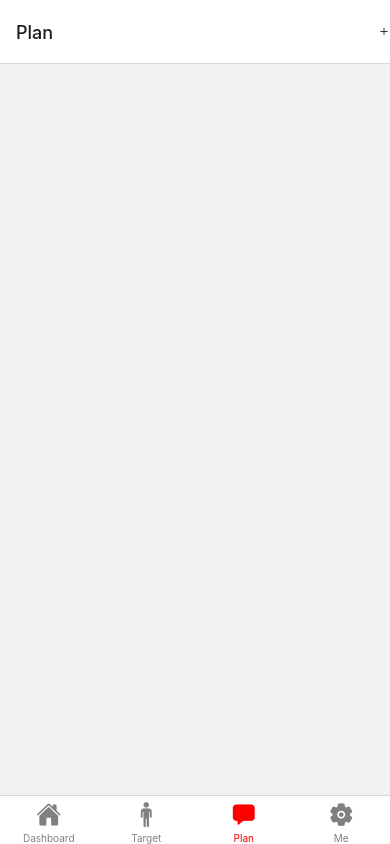
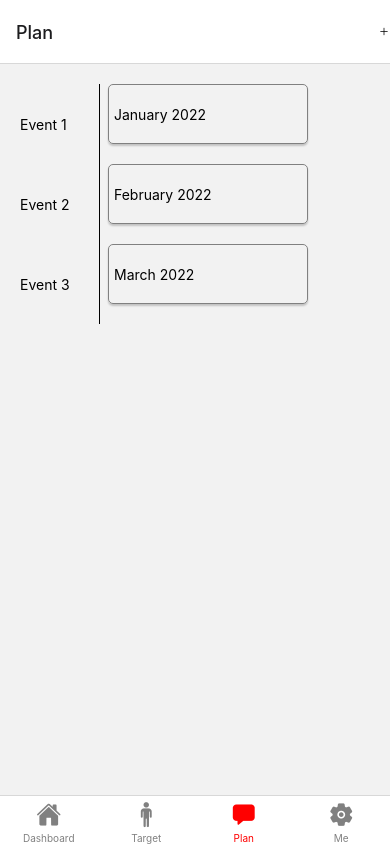
Before and after one commit to sunyuboalisa/SmallOKR, a React Native app in the folder SmallOKR_App/: screen /Plan in a window 390 px wide. Built offline with nearby package versions, Linux system fonts and the light colour scheme; no server answers.

Commit message:
提交基本组件

```diff
--- a/SmallOKR_App/src/components/Card.tsx
+++ b/SmallOKR_App/src/components/Card.tsx
@@ -0,0 +1,43 @@
+import {StyleSheet, Text, View} from 'react-native';
+import React from 'react';
+interface CardProps {
+  title: string;
+  description: string;
+}
+const Card = ({title, description}: CardProps) => {
+  return (
+    <View style={styles.container}>
+      <View style={styles.circle} />
+      <View style={{justifyContent: 'center', margin: 5}}>
+        <Text style={styles.titleFont}>{title}</Text>
+        <Text style={styles.descriptionFont}>{description}</Text>
+      </View>
+    </View>
+  );
+};
+
+export {Card};
+
+const styles = StyleSheet.create({
+  container: {
+    flexDirection: 'row',
+    borderWidth: 1,
+    borderRadius: 8,
+    padding: 10,
+    margin: 10,
+  },
+  /* StyleSheet */
+  circle: {
+    borderWidth: 1,
+    width: 80,
+    height: 80,
+    borderRadius: 1000, // High value
+  },
+  titleFont: {
+    fontSize: 22,
+    marginBottom: 5,
+  },
+  descriptionFont: {
+    fontSize: 16,
+  },
+});
--- a/SmallOKR_App/src/components/Plan.tsx
+++ b/SmallOKR_App/src/components/Plan.tsx
@@ -1,37 +1,29 @@
-'use strict'
 import {View, Text, Modal} from 'react-native';
 import React, {useContext, useState} from 'react';
-import {Dimensions, StyleSheet} from 'react-native';
+import {StyleSheet} from 'react-native';
 import {NavigationProp, useNavigation} from '@react-navigation/native';
 import Ionicons from 'react-native-vector-icons/Ionicons';
 import {PlanContext} from '../state/PlanContext';
+import {TimeLine} from './TimeLine';
 
 const items = [
   {
-    title: "January 2022",
-    cardTitle: "Event 1",
-    cardSubtitle: "Event 1 Subtitle",
-    cardDetailedText: "This is the first event on the timeline.",
+    title: 'January 2022',
+    dateTime: 'Event 1',
   },
   {
-    title: "February 2022",
-    cardTitle: "Event 2",
-    cardSubtitle: "Event 2 Subtitle",
-    cardDetailedText: "This is the second event on the timeline.",
+    title: 'February 2022',
+    dateTime: 'Event 2',
   },
   {
-    title: "March 2022",
-    cardTitle: "Event 3",
-    cardSubtitle: "Event 3 Subtitle",
-    cardDetailedText: "This is the third event on the timeline.",
-  }
+    title: 'March 2022',
+    dateTime: 'Event 3',
+  },
 ];
 
-
-const screenWidth = Dimensions.get('window').width - 50;
-
 const PlanHeaderRight = () => {
-  const navigation = useNavigation<NavigationProp<MyReactNavigation.ParamList>>();
+  const navigation =
+    useNavigation<NavigationProp<MyReactNavigation.ParamList>>();
 
   const onAddBtnPress = () => {
     navigation.navigate('AddPlan');
@@ -43,9 +35,8 @@ const Plan = () => {
   const [isVisible, setVisible] = useState(false);
   const planContext = useContext(PlanContext);
   return (
-    <View>
-
-
+    <View style={styles.container}>
+      <TimeLine data={items}/>
       <Modal animationType="slide" visible={isVisible} transparent={false}>
         <Text style={styles.closeText} onPress={() => setVisible(!isVisible)}>
           Close
@@ -59,34 +50,12 @@ const styles = StyleSheet.create({
   container: {
     flex: 1,
     padding: 20,
-		paddingTop:65,
-    backgroundColor:'white'
-  },
-  list: {
-    flex: 1,
-    marginTop:20,
   },
   closeText: {
     fontSize: 24,
     color: '#00479e',
     textAlign: 'center',
   },
-  renderItemText: {
-    padding: 5,
-    fontSize: 22,
-    textAlign: 'left',
-    borderColor: 'gray',
-    borderWidth: 1,
-    marginHorizontal:8,
-    marginBottom: 10,
-    backgroundColor: '#fff',
-    borderRadius: 5,
-    elevation: 3,
-    shadowColor: '#000',
-    shadowOffset: { width: 0, height: 2 },
-    shadowOpacity: 0.2,
-    shadowRadius: 2,
-  },
 });
 
 export {PlanHeaderRight, Plan};
--- a/SmallOKR_App/src/components/Target.tsx
+++ b/SmallOKR_App/src/components/Target.tsx
@@ -1,28 +1,20 @@
-import {
-  Image,
-  Pressable,
-  SafeAreaView,
-  StyleSheet,
-  Text,
-  View,
-} from 'react-native';
-import React, {useContext, useState} from 'react';
+import {SafeAreaView, StyleSheet} from 'react-native';
+import React, {useContext} from 'react';
 import {FlatList} from 'react-native';
 import Ionicons from 'react-native-vector-icons/Ionicons';
 import {NavigationProp, useNavigation} from '@react-navigation/native';
 import {TargetContext} from '../state/TargetContext';
+import {Card} from './Card';
 
 const TargetHeaderRight = () => {
-  const navigation = useNavigation<NavigationProp<MyReactNavigation.ParamList>>();
+  const navigation =
+    useNavigation<NavigationProp<MyReactNavigation.ParamList>>();
 
   const onAddBtnPress = () => {
     navigation.navigate('AddTarget');
   };
-  return (
-    <Ionicons name="add" style={styles.addBtn} onPress={onAddBtnPress} />
-  );
+  return <Ionicons name="add" style={styles.addBtn} onPress={onAddBtnPress} />;
 };
-
 
 const Target = function () {
   const targetContext = useContext(TargetContext);
@@ -30,8 +22,8 @@ const Target = function () {
     <SafeAreaView style={styles.container}>
       <FlatList
         keyExtractor={(item, index) => item.name + index}
-        renderItem={({item,index}) => {
-          return (<Text/>)
+        renderItem={({item}) => {
+          return <Card description={item.description} title={item.name} />;
         }}
         data={targetContext}
       />
@@ -47,13 +39,13 @@ const styles = StyleSheet.create({
   header: {
     fontSize: 32,
     backgroundColor: 'gold',
-    margin:1
+    margin: 1,
   },
   item: {
     backgroundColor: '#4682B4',
     padding: 15,
     marginVertical: 8,
-    borderRadius:8
+    borderRadius: 8,
   },
   title: {
     fontSize: 24,
--- /dev/null
+++ b/SmallOKR_App/src/components/TimeLine.tsx
@@ -0,0 +1,78 @@
+import {FlatList, StyleSheet, Text, View} from 'react-native';
+import React from 'react';
+
+type DataType = {
+  dateTime: string;
+  title: string;
+};
+
+interface TimeLineProps {
+  data: DataType[];
+}
+
+const Item = ({dateTime, title}: DataType) => {
+  return (
+    <View style={styles.rowContainer}>
+      <View style={styles.timeContainer}>
+        <Text>{dateTime}</Text>
+      </View>
+      <View style={styles.titleContainer}>
+        <Text>{title}</Text>
+      </View>
+    </View>
+  );
+};
+
+const TimeLine = ({data}: TimeLineProps) => {
+  return (
+    <View style={styles.container}>
+      <FlatList
+        data={data}
+        keyExtractor={(item, index) => item.title + index}
+        renderItem={({item}) => {
+          return <Item dateTime={item.dateTime} title={item.title} />;
+        }}
+      />
+    </View>
+  );
+};
+
+export {TimeLine};
+
+const styles = StyleSheet.create({
+  container: {
+    flexDirection: 'row',
+    flex: 1,
+  },
+  rowContainer: {
+    flexDirection: 'row',
+    flex: 1,
+    alignContent: 'center',
+    minHeight: 80,
+  },
+  timeContainer: {
+    borderRightWidth: 1,
+    minHeight: 50,
+    justifyContent: 'center',
+    width: 80,
+  },
+  titleContainer: {
+    minHeight: 30,
+    height:60,
+    width: 200,
+    padding: 5,
+    fontSize: 22,
+    justifyContent: 'center',
+    textAlign: 'left',
+    borderColor: 'gray',
+    borderWidth: 1,
+    marginHorizontal: 8,
+    marginBottom: 10,
+    borderRadius: 5,
+    elevation: 3,
+    shadowColor: '#000',
+    shadowOffset: {width: 0, height: 2},
+    shadowOpacity: 0.2,
+    shadowRadius: 2,
+  },
+});
--- a/SmallOKR_App/src/state/PlanContext.tsx
+++ b/SmallOKR_App/src/state/PlanContext.tsx
@@ -1,5 +1,5 @@
 import React, {createContext, Dispatch, useReducer} from 'react';
-import {Plan, Todo} from '../model/OKRModel';
+import {Todo} from '../model/OKRModel';
 import {Action} from './Actions';
 
 interface PlanState {
@@ -36,14 +36,17 @@ const PlanReducer = function (state: PlanState, action: Action): PlanState {
   switch (action.type) {
     case 'Add':
       return {
-        plans:[...state.plans,{
-          Title: 'String',
-          Description: 'String',
-          StartTime: 'String',
-          EndTime: 'String',
-          Repeat: 1,
-        }]
-      }
+        plans: [
+          ...state.plans,
+          {
+            Title: 'String',
+            Description: 'String',
+            StartTime: 'String',
+            EndTime: 'String',
+            Repeat: 1,
+          },
+        ],
+      };
     default:
       break;
   }
--- a/SmallOKR_App/src/state/TargetContext.tsx
+++ b/SmallOKR_App/src/state/TargetContext.tsx
@@ -3,21 +3,18 @@ import {ITarget} from '../model/OKRModel';
 import {TargetAction} from './Actions';
 import AxiosHelper from '../util/AxiosHelper';
 
+const axiosHelper = new AxiosHelper('127.0.0.1:8080');
+let data = [
+  {
+    id: 12,
+    name: '111',
+    description: '222222',
+  },
+];
 
-const axiosHelper=new AxiosHelper("127.0.0.1:8080")
-let
-  data= [
-    {
-      id:12,
-      name: '111',
-      description: '222222',
-    },
-  ]
+axiosHelper.get<TargetState>('api/target/getAllTargetWithGroup').then(x => {});
 
-axiosHelper.get<TargetState>("api/target/getAllTargetWithGroup").then((x)=>{
-});
-
-type TargetState =  ITarget[];
+type TargetState = ITarget[];
 
 const initialTargetState = data;
 export const TargetContext = createContext<TargetState>(initialTargetState);
@@ -28,7 +25,7 @@ export const TargetDispatchContext = createContext(
 const TargetReducer = (state: TargetState, action: TargetAction) => {
   switch (action.type) {
     case 'Add':
-      axiosHelper.post('api/target/add',action.newTarget)
+      axiosHelper.post('api/target/add', action.newTarget);
       const newGroup = state.map(val => {
         return val;
       });
```
